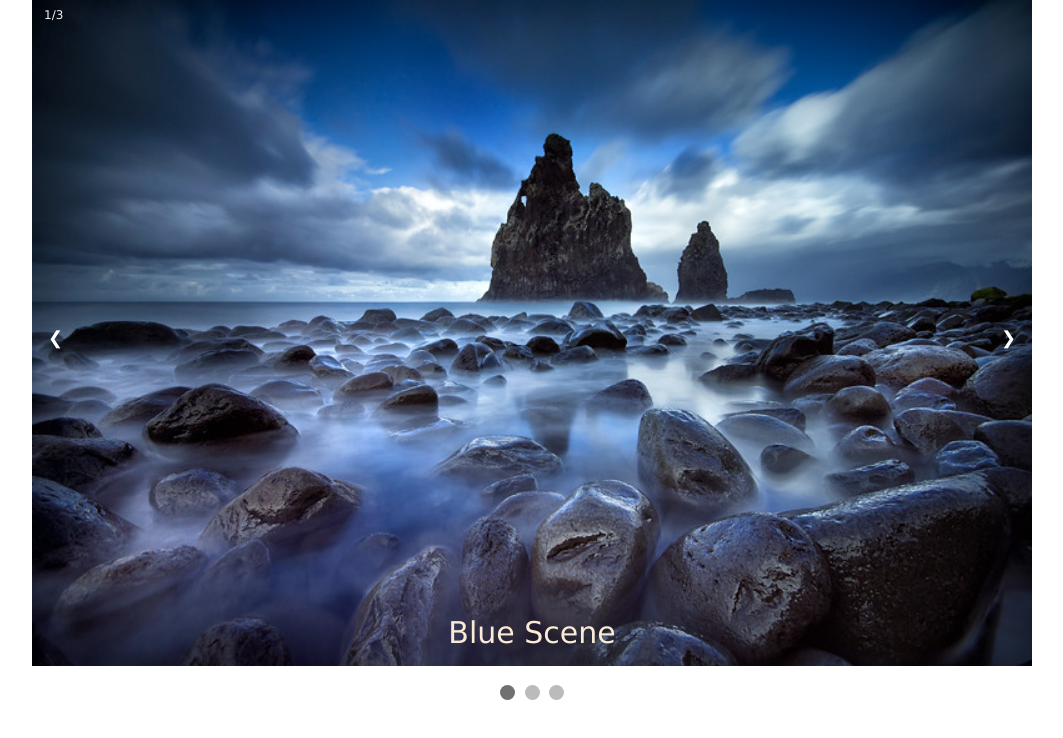
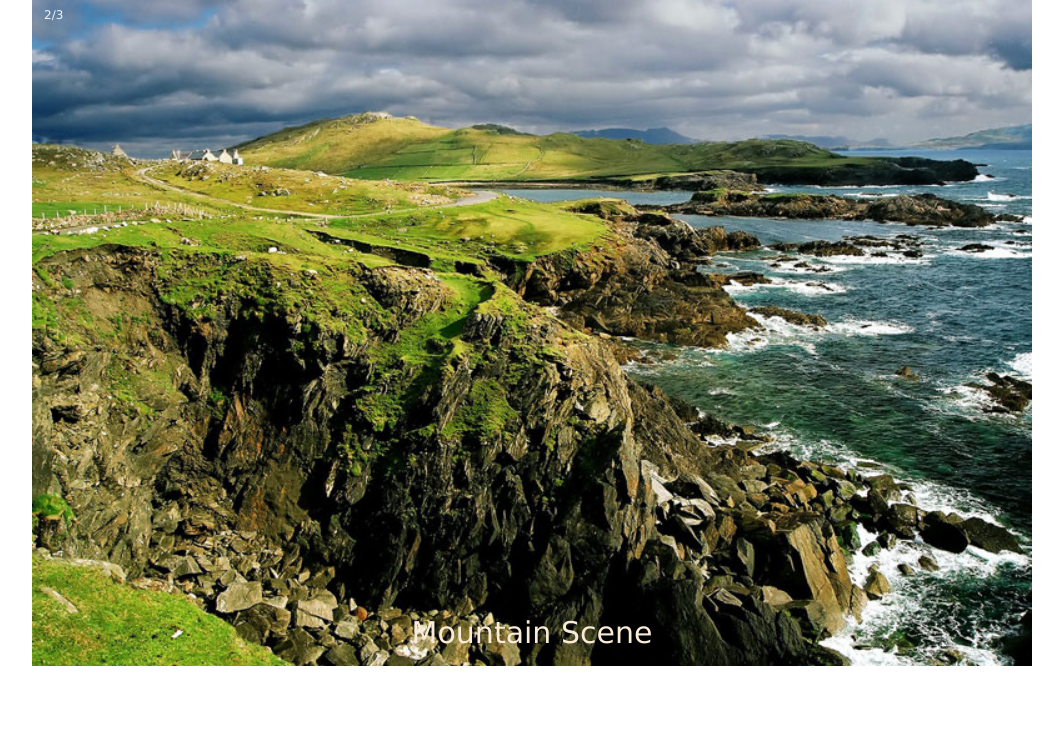
Before and after one commit to cindy123jl/JavaScript_Projects, a plain HTML site: page Project9_countdown_slideshow/index.html in a window 1280 px wide. Shown: the whole page, without its empty margins (108-1171 px from the left). Drawn offline with Linux system fonts and the light colour scheme.

Commit message:
initial-commit

```diff
--- a/Project9_countdown_slideshow/JS/main.js
+++ b/Project9_countdown_slideshow/JS/main.js
@@ -1,28 +1,14 @@
-var slideIndex=1;// variable slideIndex is assigned a value of 1
-showSlides(slideIndex);
+var myIndex = 0;
+countdown();
 
-//next/previous controls
-function plusSlides(n){ //plusSlides has a parameter n
-    showSlides(slideIndex +=n);
+function countdown() { //countdown function
+  var i;//our vairable i
+  var x = document.getElementsByClassName("mySlides");//retrieving by
+  for (i = 0; i < x.length; i++) {//incrementing 1 for i
+    x[i].style.display = "none";  //this allows for the slideshow to dislplay properly one image at a time
+  }
+  myIndex++;//incrementing by 1
+  if (myIndex > x.length) {myIndex = 1}  //allows images to go in a loop
+  x[myIndex-1].style.display = "block";  //allows for our images display
+  setTimeout(countdown, 3500); // changes image every 3.5 seconds
 }
-
-//thumbnail image controls
-function currentSlide(n){
-    showSlides(slideIndex=n);
-}
-
-function showSlides(n){
-    var i; //variable is i
-    var slides=document.getElementsByClassName("mySlides");//variable slides is retrieving elements of mySlides
-    var dots=document.getElementsByClassName("dot"); //variable dots is retrieving elements of dot
-    if(n>slides.length){slideIndex=1}//if slides length is less than n
-    if(n<1){slideIndex=slides.length}//if n is less than 1 than the slide index = slides.length
-    for(i=0; i<slides.length; i++){//for i = 0 i is less than the slides length increment by one
-        slides[i].style.display="none";//display none
-    }
-    for(i=0; i<dots.length;i++){// for i = 0 i is less than dots increment by 1
-        dots[i].className=dots[i].className.replace(" active", "");
-    }
-    slides[slideIndex-1].style.display= "block";
-    dots[slideIndex-1].className+=" active";
-}
--- a/Project9_countdown_slideshow/css_file.css
+++ b/Project9_countdown_slideshow/css_file.css
@@ -89,3 +89,10 @@ img{vertical-align:middle;}
     from{opacity:.4}
     to{opacity:1}
 }
+
+.fade{
+    -webkit-animation-name: fade;
+    -webkit-animation-duration: 1.5s;
+    animation-name: fade;
+    animation-duration: 1.5s;
+}
--- a/Project9_countdown_slideshow/index.html
+++ b/Project9_countdown_slideshow/index.html
@@ -4,7 +4,9 @@
     <meta charset="UTF-8">
     <link rel="stylesheet" type="text/css" href="css_file.css">
   </head>
+
   <body>
+
     <!--Slideshow container-->
     <div class="slideshow-container">
       <!--Full width images-->
@@ -26,18 +28,6 @@
        <div class="text">Beach Scene</div>
      </div>
 
-     <!--Next and previous buttons-->
-    <a class="prev" onclick="plusSlides(-1)">&#10094;</a>
-    <a class="next" onclick="plusSlides(1)">&#10095;</a>
-    </div>
-    <br>
-
-    <!--The dots/circles-->
-    <div style="text-align:center">
-      <span class="dot" onclick="currentSlide(1)"></span>
-      <span class="dot" onclick="currentSlide(2)"></span>
-      <span class="dot" onclick="currentSlide(3)"></span>
-    </div>
     <!--script for JavaScript-->
     <script src="JS/main.js"></script>
   </body>
```
Also changed, not shown: 2 other files.
